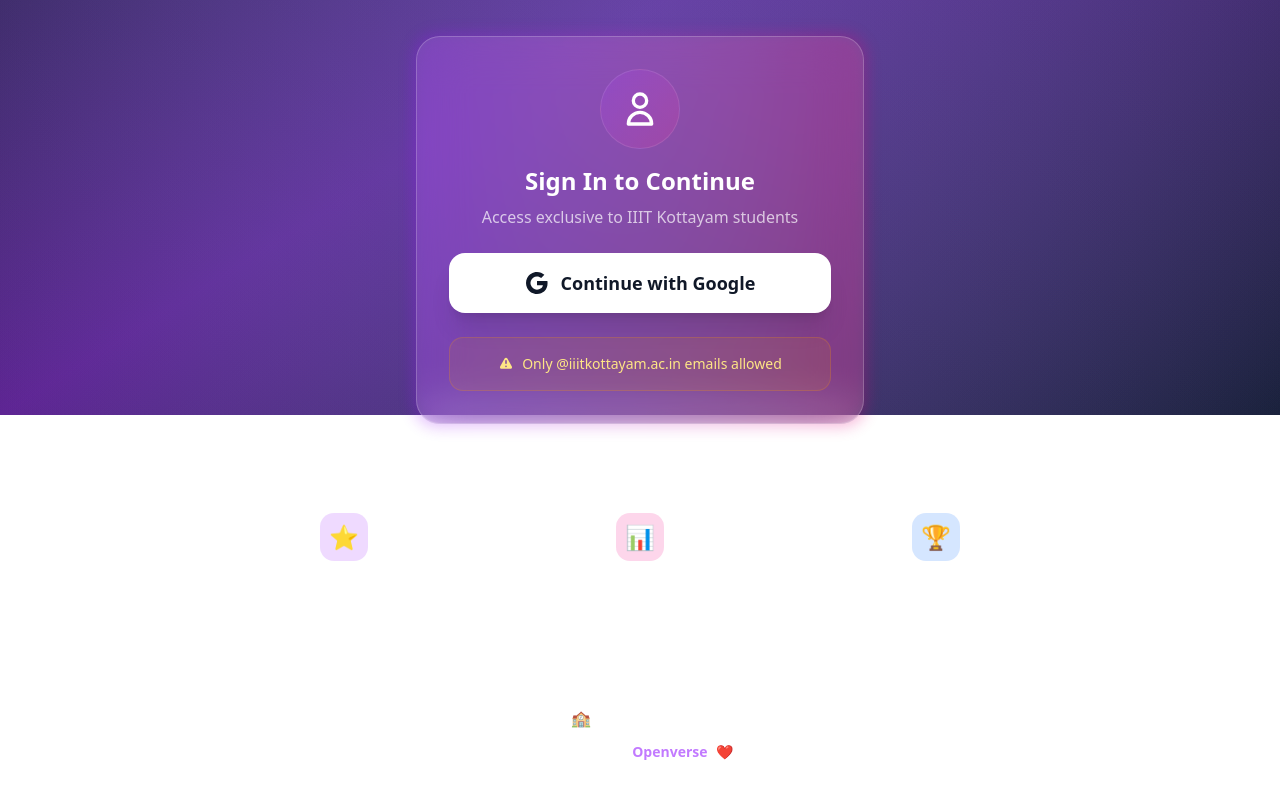
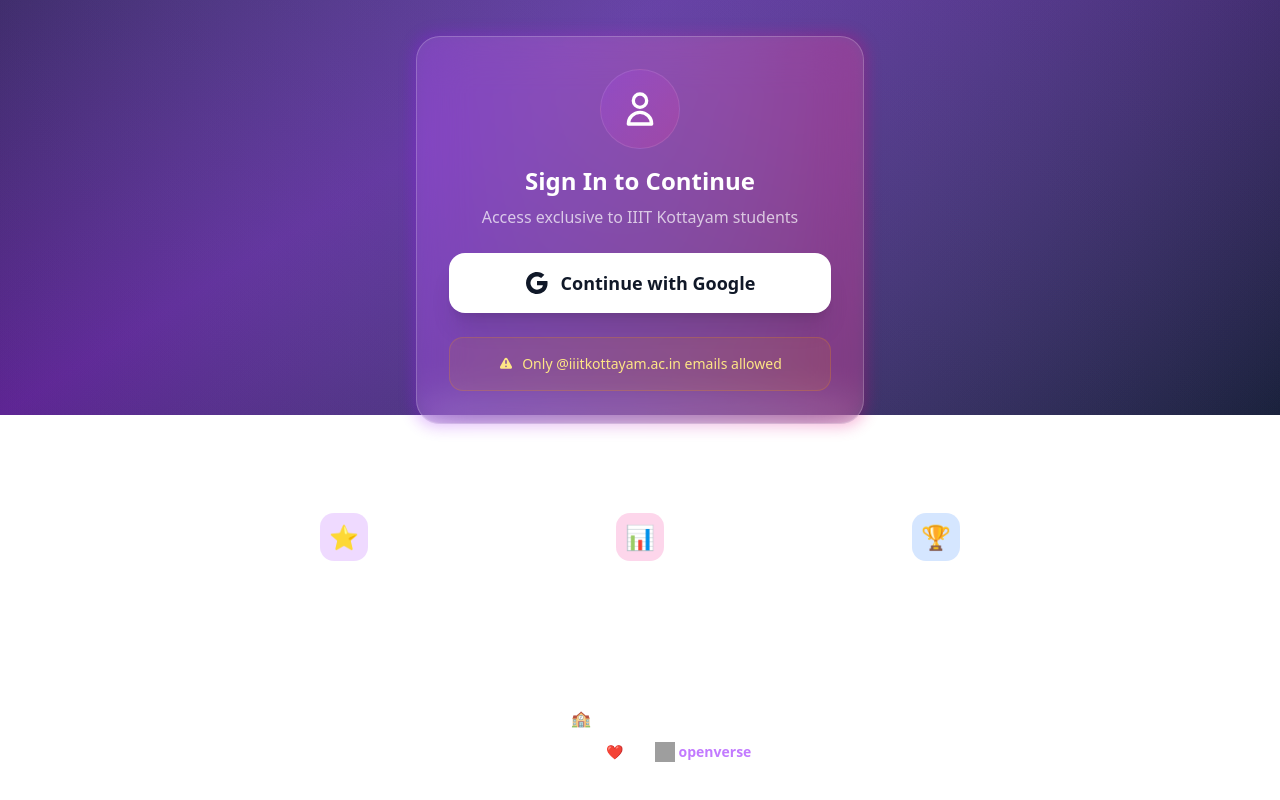
Before and after one commit to Openverse-iiitk/mess-rating, a Next.js app: page / in a window 1280 px wide. Shown: the part 385-1185 px from the top of the page. Built offline with nearby package versions, Linux system fonts and the light colour scheme; no server answers; grey boxes are pictures that could not be loaded.

Commit message:
branding

```diff
--- a/src/app/page.tsx
+++ b/src/app/page.tsx
@@ -178,9 +178,13 @@
               <span className="font-semibold">IIIT Kottayam</span>
             </div>
             <div className="flex items-center justify-center space-x-2 text-xs sm:text-sm text-white/60">
-              <span>Powered by</span>
-              <span className="font-semibold text-purple-400">Openverse</span>
+              <span>made with</span>
               <span className="text-red-400">❤️</span>
+              <span>by</span>
+              <div className="flex items-center space-x-1">
+                <img src="/openverse2.svg" alt="Openverse" className="w-4 h-4 sm:w-5 sm:h-5" />
+                <span className="font-semibold text-purple-400">openverse</span>
+              </div>
             </div>
             <div className="text-xs text-white/40">
               Anonymous • Secure • Impactful
```
